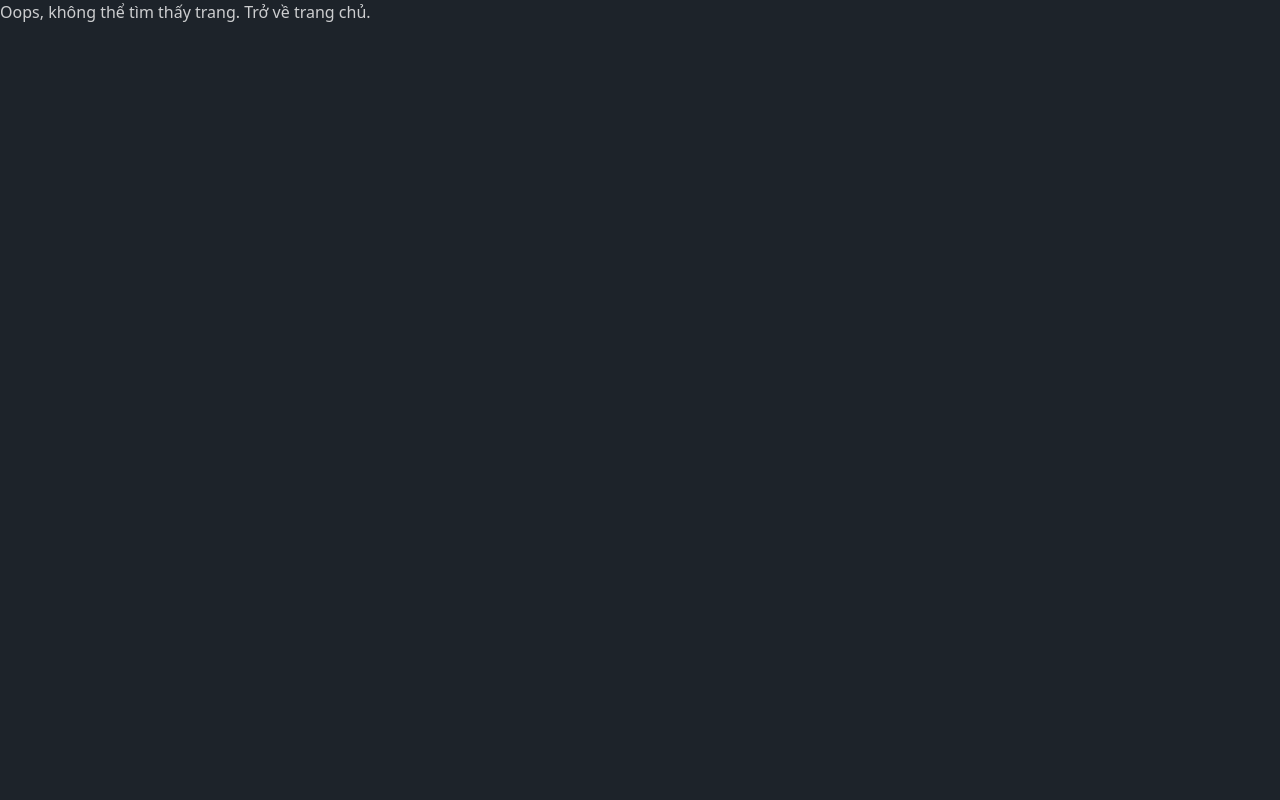
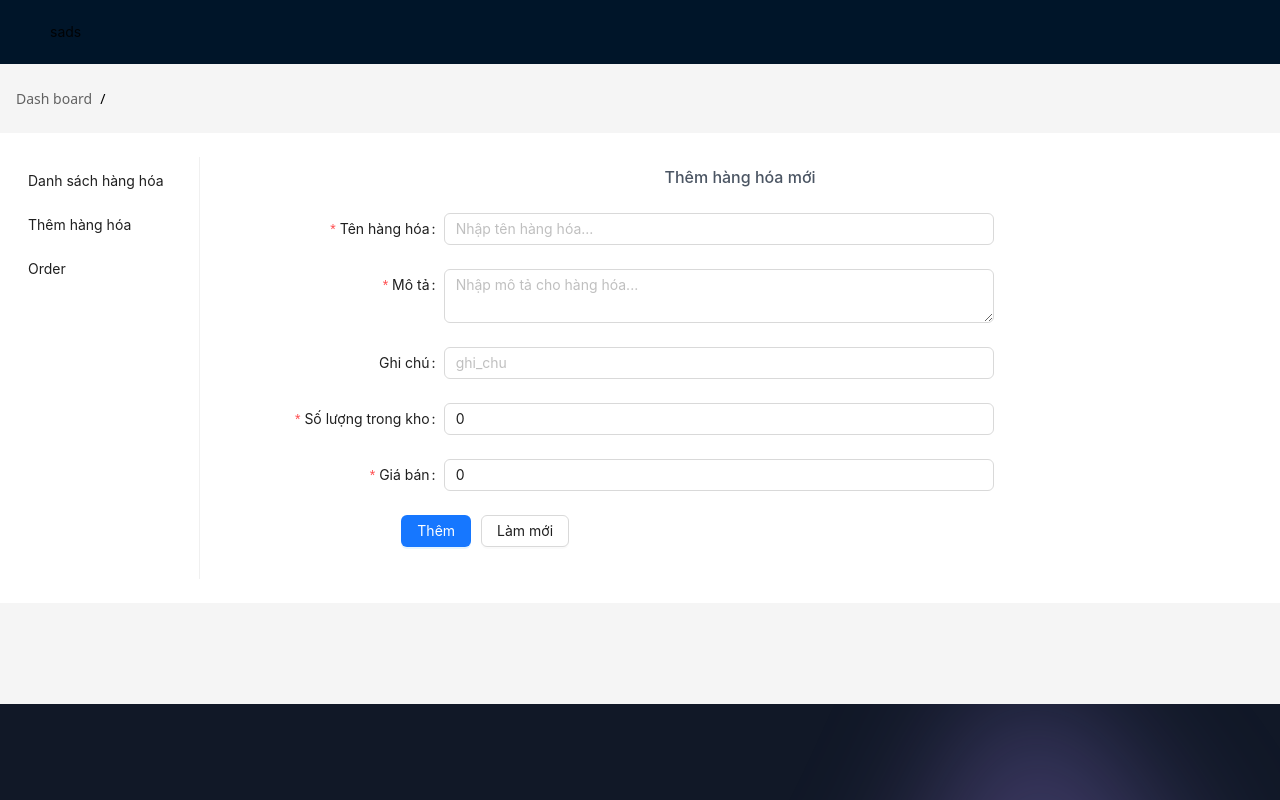
Before and after one commit to tttKiet/VUE_clothes_front_end, a Vue app: page /admin/manager-product in a window 1280 px wide. Shown: the top 800 px of the page. Built offline with nearby package versions, Linux system fonts and the light colour scheme.

Commit message:
6. Setup page for admin and add form product

```diff
--- a/package.json
+++ b/package.json
@@ -11,6 +11,7 @@
   "dependencies": {
     "@headlessui/vue": "^1.7.16",
     "@heroicons/vue": "^2.0.18",
+    "ant-design-vue": "^4.0.6",
     "axios": "^1.6.0",
     "pinia": "^2.1.7",
     "url": "^0.11.3",
--- /dev/null
+++ b/src/components/ProductForm.vue
@@ -0,0 +1,99 @@
+<template>
+  <a-form
+    ref="formRef"
+    :model="formState"
+    :rules="rules"
+    :label-col="labelCol"
+    :wrapper-col="wrapperCol"
+    class="text-base"
+  >
+    <a-form-item ref="ten_HH" label="Tên hàng hóa" name="ten_HH">
+      <a-input
+        v-model:value="formState.ten_HH"
+        placeholder="Nhập tên hàng hóa..."
+      />
+    </a-form-item>
+
+    <a-form-item label="Mô tả" required name="mo_ta_HH">
+      <a-textarea
+        v-model:value="formState.mo_ta_HH"
+        placeholder="Nhập mô tả cho hàng hóa..."
+      />
+    </a-form-item>
+
+    <a-form-item label="Ghi chú" name="date1">
+      <a-input v-model:value="formState.ghi_chu" placeholder="ghi_chu" />
+    </a-form-item>
+
+    <a-form-item label="Số lượng trong kho" required name="so_luong_hang">
+      <a-input
+        v-model:value="formState.so_luong_hang"
+        placeholder="Nhập số lượng tồn..."
+      />
+    </a-form-item>
+    <a-form-item label="Giá bán" required name="gia">
+      <a-input v-model:value="formState.gia" placeholder="Nhập giá bán" />
+    </a-form-item>
+
+    <a-form-item :wrapper-col="{ span: 14, offset: 4 }">
+      <a-button type="primary" @click="onSubmit">Thêm</a-button>
+      <a-button style="margin-left: 10px" @click="resetForm">Làm mới</a-button>
+    </a-form-item>
+  </a-form>
+</template>
+<script lang="ts" setup>
+import { reactive, ref, toRaw } from "vue";
+import type { UnwrapRef } from "vue";
+import type { Rule } from "ant-design-vue/es/form";
+
+const formRef = ref();
+const labelCol = { span: 5 };
+const wrapperCol = { span: 13 };
+const formState: UnwrapRef<Partial<Product>> = reactive({
+  _id: "",
+  ten_HH: "",
+  mo_ta_HH: "",
+  ghi_chu: "",
+  gia: 0,
+  so_luong_hang: 0,
+});
+const rules: Record<string, Rule[]> = {
+  ten_HH: [
+    {
+      required: true,
+      message: "Vui lòng điền tên hàng hóa",
+      trigger: "change",
+    },
+    { min: 4, message: "Tên hàng hóa từ 4 kí tự", trigger: "blur" },
+  ],
+  mo_ta_HH: [
+    {
+      required: true,
+      message: "Vui lòng nhập mô tả cho hàng hóa",
+      trigger: "change",
+    },
+  ],
+  gia: [
+    {
+      required: true,
+      message: "Nhập giá bán",
+      trigger: "change",
+    },
+  ],
+  so_luong_hang: [
+    {
+      required: true,
+      message: "Nhập số lượng hàng hóa",
+      trigger: "change",
+    },
+  ],
+};
+const onSubmit = () => {
+  formRef.value.validate().then(() => {
+    console.log("values", formState, toRaw(formState));
+  });
+};
+const resetForm = () => {
+  formRef.value.resetFields();
+};
+</script>
--- a/src/components/common/Breadcrumbs.vue
+++ b/src/components/common/Breadcrumbs.vue
@@ -1,5 +1,5 @@
 <template>
-  <div class="w-max text-left bg-inherit">
+  <div class="w-max text-left bg-inherit my-4">
     <nav aria-label="breadcrumb">
       <ol
         class="flex w-full bg-inherit flex-wrap items-center rounded-md py-2 px-4"
@@ -9,7 +9,7 @@
           :key="breadcrumb.name"
           class="flex cursor-pointer items-center font-sans text-sm font-normal leading-normal text-black antialiased transition-colors duration-300 hover:text-pink-500"
         >
-          <router-link :to="breadcrumb.name" class="opacity-60" href="#">
+          <router-link :to="breadcrumb.href" class="opacity-60">
             <span>
               {{ breadcrumb.name }}
             </span>
@@ -25,12 +25,12 @@
   </div>
 </template>
 <script lang="ts" setup>
-export interface Breadcrumb {
+export interface IBreadcrumb {
   name: string;
   href: string;
 }
 export interface BreadcrumbProps {
-  breadcrumbs: Breadcrumb[];
+  breadcrumbs: IBreadcrumb[];
 }
 defineProps<BreadcrumbProps>();
 </script>
--- a/src/layouts/TheDashboardLayout.vue
+++ b/src/layouts/TheDashboardLayout.vue
@@ -1,19 +1,67 @@
-<script lang="ts">
-import { defineComponent } from "vue";
+<template>
+  <a-layout>
+    <a-layout-header class="header">
+      <div class="logo" />
+      sads
+    </a-layout-header>
+    <div class="min-h-[80vh]">
+      <div class="container mx-auto">
+        <Breadcrumb :breadcrumbs="breadcrumbs"></Breadcrumb>
 
-export default defineComponent({
-  name: "TheDashboardLayout",
-});
+        <a-layout style="padding: 24px 0; background: #fff">
+          <a-layout-sider width="200" style="background: #fff">
+            <a-menu openKeys="1" mode="inline" style="height: 100%">
+              <a-menu-item key="2">
+                <router-link to="/admin">
+                  <span> Danh sách hàng hóa </span>
+                </router-link>
+              </a-menu-item>
+              <a-menu-item key="1">
+                <router-link to="/admin/manager-product"
+                  ><span> Thêm hàng hóa </span></router-link
+                >
+              </a-menu-item>
+              <a-menu-item key="3">
+                <router-link to="/admin/order">
+                  <span> Order </span></router-link
+                >
+              </a-menu-item>
+            </a-menu>
+          </a-layout-sider>
+          <a-layout-content :style="{ padding: '0 24px', minHeight: '280px' }">
+            <slot />
+          </a-layout-content>
+        </a-layout>
+      </div>
+    </div>
+    <Footer></Footer>
+  </a-layout>
+</template>
+<script lang="ts" setup>
+import Footer from "@/components/Footer.vue";
+import Breadcrumb, { IBreadcrumb } from "@/components/common/Breadcrumbs.vue";
+const breadcrumbs: IBreadcrumb[] = [
+  {
+    name: "Dash board",
+    href: "/admin",
+  },
+];
 </script>
+<!-- <style scoped>
+#components-layout-demo-top-side .logo {
+  float: left;
+  width: 120px;
+  height: 31px;
+  margin: 16px 24px 16px 0;
+  background: rgba(255, 255, 255, 0.3);
+}
 
-<template>
-  <v-layout>
-    <v-app-bar color="grey-lighten-2"></v-app-bar>
-    <v-navigation-drawer color="grey-darken-2" permanent></v-navigation-drawer>
-    <v-main>
-      <!--The <slot> element is a slot outlet that indicates
-                where the "VIEW" content should be rendered.-->
-      <slot></slot>
-    </v-main>
-  </v-layout>
-</template>
+.ant-row-rtl #components-layout-demo-top-side .logo {
+  float: right;
+  margin: 16px 0 16px 24px;
+}
+
+.site-layout-background {
+  background: #fff;
+}
+</style> -->
--- a/src/main.ts
+++ b/src/main.ts
@@ -3,6 +3,8 @@ import { createRouter, createWebHistory } from "vue-router";
 import App from "./App.vue";
 import routers from "./router";
 import "./style.css";
+import Antd from "ant-design-vue";
+import "ant-design-vue/dist/reset.css";
 import { createPinia } from "pinia";
 const pinia = createPinia();
 const router = createRouter({
@@ -11,8 +13,9 @@ const router = createRouter({
 });
 
 const app = createApp(App);
+
 app.use(pinia);
-console.log("object");
 app.use(router);
+app.use(Antd);
 
 app.mount("#app");
--- a/src/pages/Login.vue
+++ b/src/pages/Login.vue
@@ -7,11 +7,16 @@ const { login } = useAuth();
 const router = useRouter();
 async function onSubmit(values: any) {
   console.log(values);
-  await login({
+  const res = await login({
     so_dien_thoai: values.phone,
     password: values.password,
   });
-  router.push("/");
+  if (res?.data?.role === "admin") {
+    router.push("/admin");
+  } else {
+    router.push("/");
+  }
+  console.log(res);
 }
 </script>
 
--- /dev/null
+++ b/src/pages/admin/Dashboard.vue
@@ -0,0 +1,2 @@
+<template>dash board</template>
+<script setup lang="ts"></script>
--- /dev/null
+++ b/src/pages/admin/ManagerProduct.vue
@@ -0,0 +1,12 @@
+<template>
+  <div class="p-2">
+    <h4 class="text-gray-600 text-base text-center pb-4">Thêm hàng hóa mới</h4>
+
+    <div>
+      <ProductForm />
+    </div>
+  </div>
+</template>
+<script setup lang="ts">
+import ProductForm from "@/components/ProductForm.vue";
+</script>
--- /dev/null
+++ b/src/pages/admin/Order.vue
@@ -0,0 +1,2 @@
+<template>order</template>
+<script setup lang="ts"></script>
--- a/src/router/index.ts
+++ b/src/router/index.ts
@@ -1,5 +1,6 @@
 import { RouteRecordRaw } from "vue-router";
 import TheDefaultLayout from "@layouts/TheDefaultLayout.vue";
+import TheDashboardLayout from "@layouts/TheDashboardLayout.vue";
 const routes: Array<RouteRecordRaw> = [
   {
     path: "/",
@@ -20,6 +21,30 @@ const routes: Array<RouteRecordRaw> = [
     component: () => import("@pages/Register.vue"),
   },
   {
+    path: "/admin",
+    name: "Admin",
+    component: () => import("@/pages/admin/Dashboard.vue"),
+    meta: {
+      layout: TheDashboardLayout,
+    },
+  },
+  {
+    path: "/admin/manager-product",
+    name: "Admin/ManagerProduct",
+    component: () => import("@/pages/admin/ManagerProduct.vue"),
+    meta: {
+      layout: TheDashboardLayout,
+    },
+  },
+  {
+    path: "/admin/order",
+    name: "Admin/Order",
+    component: () => import("@/pages/admin/Order.vue"),
+    meta: {
+      layout: TheDashboardLayout,
+    },
+  },
+  {
     path: "/:pathMatch(.*)*",
     name: "notfound",
     component: () => import("@pages/NotFound.vue"),
```
Also changed, not shown: src/vite-env.d.ts (+10 -0 lines), 1 other file (tests, documents, lock files or other folders).
